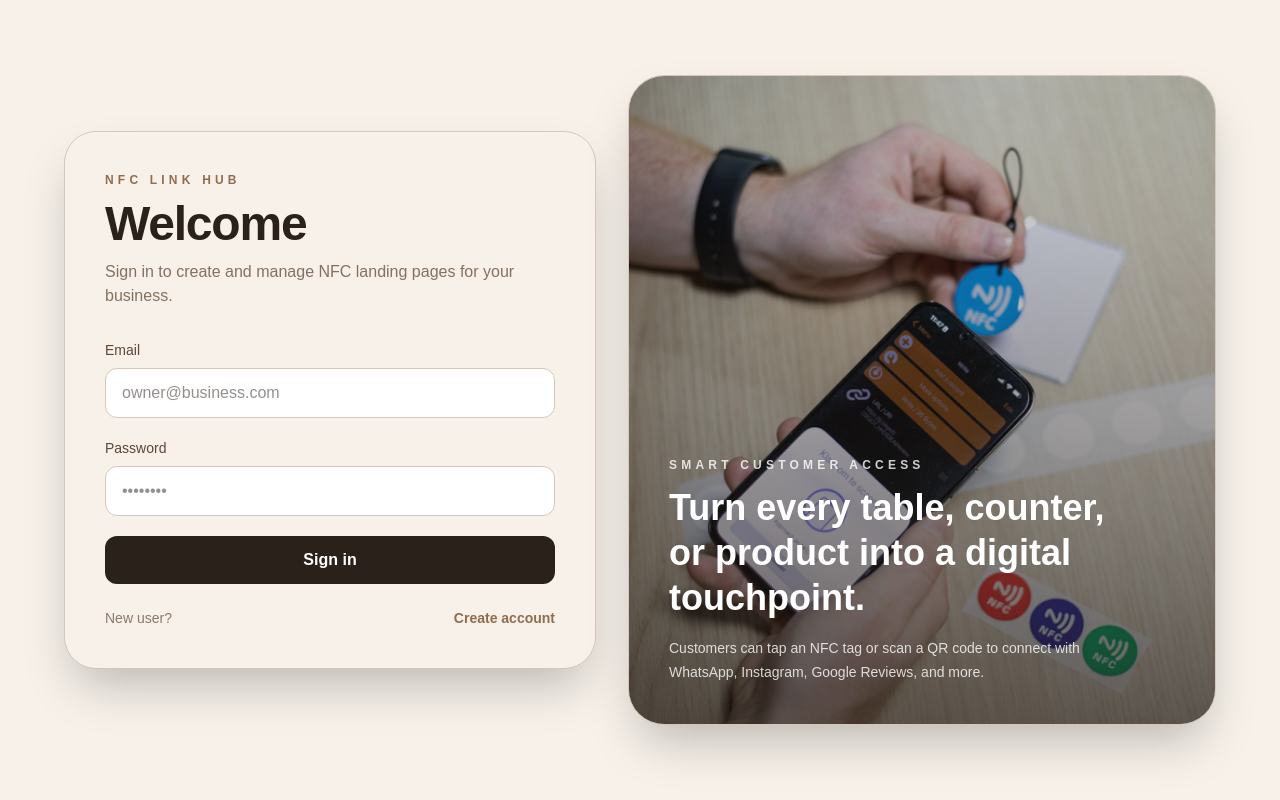
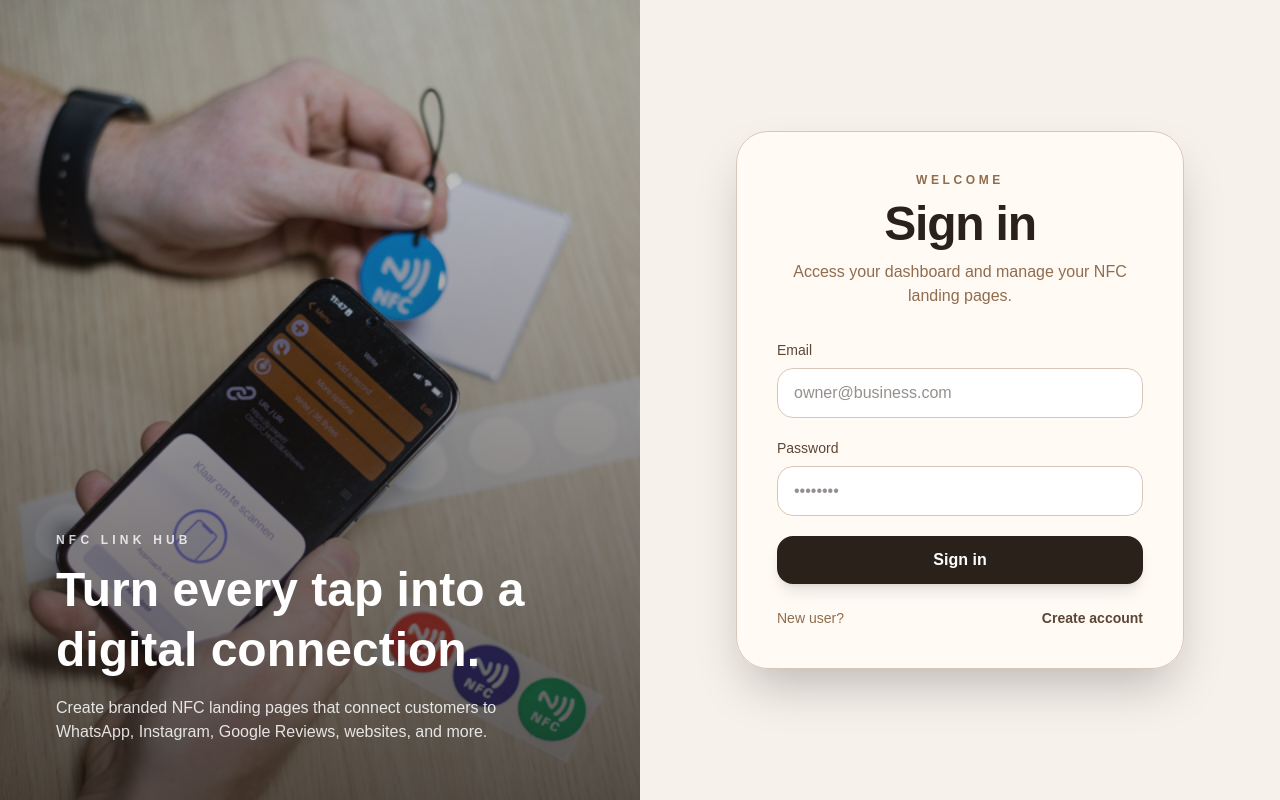
Before and after one commit to RenataBonini/nfc-link-hub, a Next.js app: page / in a window 1280 px wide. Built offline with nearby package versions, Linux system fonts and the light colour scheme; no server answers.

Commit message:
Improve responsive login page

```diff
--- a/src/app/page.tsx
+++ b/src/app/page.tsx
@@ -32,26 +32,56 @@ export default function HomePage() {
   }
 
   return (
-    <main className="min-h-screen bg-[var(--background)] px-4 py-6 sm:px-6 lg:px-10">
-      <div className="mx-auto grid min-h-[calc(100vh-48px)] max-w-6xl items-center gap-8 lg:grid-cols-[0.95fr_1.05fr]">
-        <section className="rounded-[32px] border border-[var(--border)] bg-[var(--cream)] p-6 shadow-2xl sm:p-8 lg:p-10">
-          <div className="mb-8 text-center lg:text-left">
-            <p className="mb-3 text-xs font-semibold uppercase tracking-[0.35em] text-[var(--brand-dark)]">
+    <main className="min-h-screen bg-[#f7f1eb]">
+      <div className="grid min-h-screen lg:grid-cols-2">
+        {/* Image section */}
+        <section className="relative min-h-[38vh] overflow-hidden lg:min-h-screen">
+          <Image
+            src="/nfc-login.jpg"
+            alt="Customer using NFC tag"
+            fill
+            priority
+            className="object-cover"
+          />
+
+          <div className="absolute inset-0 bg-[linear-gradient(180deg,rgba(32,23,16,0.15)_0%,rgba(32,23,16,0.72)_100%)]" />
+
+          <div className="absolute bottom-0 left-0 right-0 p-6 text-white sm:p-10 lg:p-14">
+            <p className="mb-3 text-xs font-semibold uppercase tracking-[0.35em] text-white/80">
               NFC Link Hub
             </p>
 
-            <h1 className="text-4xl font-bold tracking-tight text-[var(--text)] sm:text-5xl">
-              Welcome
+            <h1 className="max-w-xl text-3xl font-bold leading-tight sm:text-4xl lg:text-5xl">
+              Turn every tap into a digital connection.
             </h1>
 
-            <p className="mt-3 text-sm leading-6 text-[var(--mocha)]/75 sm:text-base">
-              Sign in to create and manage NFC landing pages for your business.
+            <p className="mt-4 max-w-lg text-sm leading-6 text-white/85 sm:text-base">
+              Create branded NFC landing pages that connect customers to WhatsApp,
+              Instagram, Google Reviews, websites, and more.
+            </p>
+          </div>
+        </section>
+
+        {/* Login section */}
+        <section className="flex items-center justify-center px-4 py-8 sm:px-8 lg:px-14">
+          <div className="w-full max-w-md rounded-[32px] border border-[#d8c7b8] bg-[#fffaf5]/95 p-6 shadow-2xl backdrop-blur sm:p-8 lg:p-10">
+            <div className="mb-8 text-center">
+              <p className="mb-3 text-xs font-semibold uppercase tracking-[0.3em] text-[#8f6d4e]">
+                Welcome
+              </p>
+
+              <h2 className="text-4xl font-bold tracking-tight text-[#2b211b] sm:text-5xl">
+                Sign in
+              </h2>
+
+              <p className="mt-3 text-sm leading-6 text-[#8f6d4e] sm:text-base">
+                Access your dashboard and manage your NFC landing pages.
               </p>
             </div>
 
             <form className="space-y-5" onSubmit={handleLogin}>
               <div>
-              <label className="mb-2 block text-sm font-medium text-[var(--mocha)]">
+                <label className="mb-2 block text-sm font-medium text-[#5c4636]">
                   Email
                 </label>
                 <input
@@ -59,13 +89,13 @@ export default function HomePage() {
                   value={email}
                   onChange={(e) => setEmail(e.target.value)}
                   placeholder="owner@business.com"
-                className="w-full rounded-xl border border-[var(--border)] bg-white px-4 py-3 text-sm outline-none transition focus:border-[var(--brand-dark)] sm:text-base"
+                  className="w-full rounded-2xl border border-[#d8c7b8] bg-white px-4 py-3 text-sm text-[#2b211b] outline-none transition focus:border-[#8f6d4e] focus:ring-2 focus:ring-[#8f6d4e]/20 sm:text-base"
                   required
                 />
               </div>
 
               <div>
-              <label className="mb-2 block text-sm font-medium text-[var(--mocha)]">
+                <label className="mb-2 block text-sm font-medium text-[#5c4636]">
                   Password
                 </label>
                 <input
@@ -73,13 +103,13 @@ export default function HomePage() {
                   value={password}
                   onChange={(e) => setPassword(e.target.value)}
                   placeholder="••••••••"
-                className="w-full rounded-xl border border-[var(--border)] bg-white px-4 py-3 text-sm outline-none transition focus:border-[var(--brand-dark)] sm:text-base"
+                  className="w-full rounded-2xl border border-[#d8c7b8] bg-white px-4 py-3 text-sm text-[#2b211b] outline-none transition focus:border-[#8f6d4e] focus:ring-2 focus:ring-[#8f6d4e]/20 sm:text-base"
                   required
                 />
               </div>
 
               {error ? (
-              <p className="break-words rounded-xl bg-red-50 px-4 py-3 text-sm font-medium text-red-700">
+                <p className="break-words rounded-2xl bg-red-50 px-4 py-3 text-sm font-medium text-red-700">
                   {error}
                 </p>
               ) : null}
@@ -87,44 +117,19 @@ export default function HomePage() {
               <button
                 type="submit"
                 disabled={loading}
-              className="w-full rounded-xl bg-[var(--text)] px-4 py-3 text-sm font-semibold text-white transition hover:opacity-90 disabled:opacity-60 sm:text-base"
+                className="w-full rounded-2xl bg-[#2b211b] px-4 py-3 text-sm font-semibold text-white shadow-lg transition hover:opacity-90 disabled:opacity-60 sm:text-base"
               >
                 {loading ? 'Signing in...' : 'Sign in'}
               </button>
             </form>
 
-          <div className="mt-6 flex items-center justify-between text-sm text-[var(--mocha)]/70">
+            <div className="mt-6 flex items-center justify-between text-sm text-[#8f6d4e]">
               <span>New user?</span>
-            <Link href="/register" className="font-semibold text-[var(--brand-dark)]">
+
+              <Link href="/register" className="font-semibold text-[#5c4636]">
                 Create account
               </Link>
             </div>
-        </section>
-
-        <section className="relative hidden min-h-[650px] overflow-hidden rounded-[36px] border border-[var(--border)] bg-[#efe3d6] shadow-2xl lg:block">
-          <Image
-            src="/nfc-login.jpg"
-            alt="A customer using an NFC tag to access a business landing page"
-            fill
-            priority
-            className="object-cover"
-          />
-
-          <div className="absolute inset-0 bg-[linear-gradient(180deg,rgba(32,23,16,0.1)_0%,rgba(32,23,16,0.68)_100%)]" />
-
-          <div className="absolute bottom-0 left-0 right-0 p-10 text-white">
-            <p className="mb-3 text-xs font-semibold uppercase tracking-[0.35em] text-white/80">
-              Smart customer access
-            </p>
-
-            <h2 className="max-w-md text-4xl font-bold leading-tight">
-              Turn every table, counter, or product into a digital touchpoint.
-            </h2>
-
-            <p className="mt-4 max-w-md text-sm leading-6 text-white/80">
-              Customers can tap an NFC tag or scan a QR code to connect with WhatsApp,
-              Instagram, Google Reviews, and more.
-            </p>
           </div>
         </section>
       </div>
```
Lines whose indentation alone changed are shown as unchanged.
